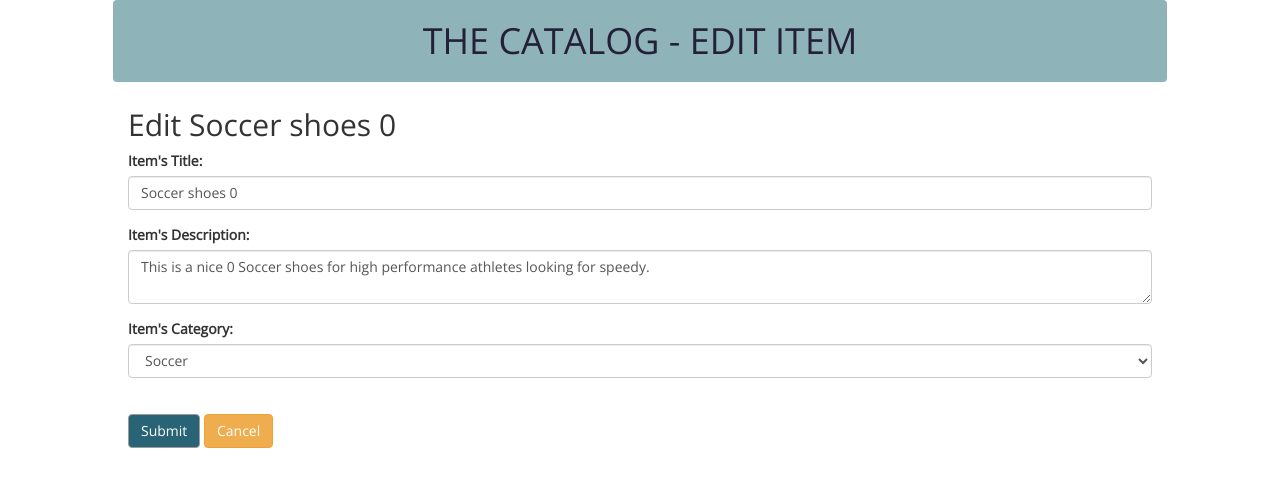
After one commit to filipecosta01/fullstack_nanodegree_P4, a Flask app: page /catalog/category/1/item/1/edit in a window 1280 px wide. The commit adds this page. Shown: the top 487 px of the page. Run offline with Flask 2, Linux system fonts and the light colour scheme; a user stored in the database is signed in; some libraries are stand-ins or nearby versions.

Commit message:
Including html files and methods for category and item CRUDs

```diff
--- a/vagrant/item-catalog/server.py
+++ b/vagrant/item-catalog/server.py
@@ -9,7 +9,8 @@ import httplib2
 import json
 import requests
 
-CLIENT_ID = json.loads(open('client_secrets.json', 'r').read())['web']['client_id']
+CLIENT_ID = json.loads(open('client_secrets.json', 'r')
+                       .read())['web']['client_id']
 app = Flask(__name__)
 
 engine = create_engine('sqlite:///catalog.db')
@@ -21,83 +22,279 @@ session = DBSession()
 @app.route('/')
 @app.route('/catalog')
 def showCatalog():
+    '''
+    Show the main page with latest items registered on database.
+    '''
     user_id = getUserIdFromSession(login_session)
     categories = session.query(Category).limit(12)
     latest_items = session.query(Item).order_by('created_at desc').limit(12)
     if user_id:
         user = user = session.query(User).filter_by(id=user_id).one()
-        return render_template('catalog.html', user=user, categories=categories, latest_items=latest_items, side_navigation=True)
-    return render_template('catalog.html', categories=categories, latest_items=latest_items, side_navigation=True)
+        return render_template('catalog.html', user=user, categories=categories,
+                               latest_items=latest_items, side_navigation=True)
+
+    return render_template('catalog.html', categories=categories,
+                           latest_items=latest_items, side_navigation=True)
 @app.route('/login')
 def showLogin():
+    '''
+    Show login view with google authentication only (for now...)
+    '''
     user_id = getUserIdFromSession(login_session)
     if user_id:
         flash('You are already logged in.', 'error')
         return redirect(url_for('showCatalog'))
-    state = ''.join(random.choice(string.ascii_uppercase + string.digits) for x in xrange(32))
+    state = ''.join(random.choice(string.ascii_uppercase + string.digits)
+                    for x in xrange(32))
     login_session['state'] = state
+
     return render_template('login.html', STATE=state, CLIENT_URL=CLIENT_ID)
 
 @app.route('/catalog/category/create', methods=['GET', 'POST'])
 def createCategory():
+    '''
+    Render the form to create a new category and save it in database if all the
+    information was filled correctly.
+    '''
+    user_id = getUserIdFromSession(login_session)
+    if not user_id:
+        flash('Only authenticated users can create categories', 'error')
+        return redirect(url_for('showCatalog'))
+
     if request.method == 'POST':
-        user_id = getUserIdFromSession(login_session)
-        if not user_id:
-            flash("Only authenticated users can create categories", 'error')
-            return redirect(url_for('showCatalog'))
-        category_name = request.form['title']
-        if not category_name:
-            flash("The new category needs a title", 'error')
+        category_title = request.form['title']
+        if not category_title:
+            flash('New category needs a title', 'error')
             return render_template('create_category.html')
-        category = Category(title=category_name, user_id=login_session['user_id'])
+        category = Category(title=category_title,
+                            user_id=login_session['user_id'])
+
         session.add(category)
         session.commit()
-        flash("The Category %s included with success!" %category.title, 'success')
+
+        flash('Category \'%s\' created with success!' %category.title, 'success')
         return redirect(url_for('showCatalog'))
     else:
-        user_id = getUserIdFromSession(login_session)
-        if not user_id:
-            flash("Only authenticated users can create categories", 'error')
-            return redirect(url_for('showCatalog'))
         return render_template('create_category.html')
 
 @app.route('/catalog/category/<int:category_id>/edit', methods=['GET', 'POST'])
 def editCategory(category_id):
+    '''
+    Render the form to edit a specific category and save it in database if all
+    the information was filled correctly.
+    '''
+    user_id = getUserIdFromSession(login_session)
+    if not user_id:
+        flash('Only authenticated users can edit categories', 'error')
+        return redirect(url_for('showCategoryItems',
+                                category_id=category_id))
+    category = session.query(Category).filter_by(id=category_id).one()
+    if not category.user_id == user_id:
+        flash('Only owner can edit a specific category', 'error')
+        return redirect(url_for('showCategoryItems',
+                                category_id=category_id))
+
     if request.method == 'POST':
-        return render_template('catalog.html')
+        new_category_title = request.form['title']
+        if not new_category_title:
+            flash('Category needs a title', 'error')
+            return render_template('edit_category.html', category=category)
+        category.title = new_category_title
+        session.commit()
+
+        flash('Category \'%s\' edited with success!' %category.title, 'success')
+
+        return redirect(url_for('showCategoryItems', category_id=category_id))
     else:
-        return render_template('catalog.html')
+        return render_template('edit_category.html', category=category)
+
+@app.route('/catalog/category/<int:category_id>/delete',
+           methods=['GET', 'POST'])
+def deleteCategory(category_id):
+    '''
+    Render the form to delete a specific category and delete it in database.
+    '''
+    user_id = getUserIdFromSession(login_session)
+    if not user_id:
+        flash('Only authenticated users can delete categories', 'error')
+        return redirect(url_for('showCategoryItems',
+                                category_id=category_id))
+
+    category = session.query(Category).filter_by(id=category_id).one()
+    if not category.user_id == user_id:
+        flash('Only owner can delete a specific category', 'error')
+        return redirect(url_for('showCategoryItems',
+                                category_id=category_id))
+
+    if request.method == 'POST':
+        session.delete(category)
+        session.commit()
+
+        flash('Category \'%s\' deleted with success!' %category.title, 'success')
+        return redirect(url_for('showCatalog'))
+    else:
+        return render_template('delete_category.html', category=category)
 
 @app.route('/catalog/category/<int:category_id>/items')
 def showCategoryItems(category_id):
-    return render_template('catalog.html', side_navigation=True)
+    '''
+    Render the items for a specific category selected.
+    '''
+    user_id = getUserIdFromSession(login_session)
+
+    items = session.query(Item).filter_by(category_id=category_id).all()
+    categories = session.query(Category).all()
+    category = filter(lambda item: item.id == category_id, categories)[0]
+    if user_id:
+        user = user = session.query(User).filter_by(id=user_id).one()
+        return render_template('category_items.html', user=user,
+                               side_navigation=True, categories=categories,
+                               items=items, category=category)
+
+    return render_template('category_items.html', side_navigation=True,
+                           categories=categories, items=items,
+                           category=category)
 
 @app.route('/catalog/category/<int:category_id>/item/<int:item_id>')
 def showCategoryItem(category_id, item_id):
-    return render_template('catalog.html', side_navigation=True)
+    '''
+    Render one specific item for a specific category selected.
+    '''
+    user_id = getUserIdFromSession(login_session)
 
-@app.route('/catalog/category/<int:category_id>/item/create', methods=['GET', 'POST'])
+    categories = session.query(Category).all()
+    category = filter(lambda item: item.id == category_id, categories)[0]
+    item = session.query(Item).filter_by(id=item_id).one()
+    if user_id:
+        user = user = session.query(User).filter_by(id=user_id).one()
+        return render_template('category_item.html', user=user,
+                               categories=categories, item=item,
+                               category=category, side_navigation=True)
+
+    return render_template('category_item.html', categories=categories,
+                           item=item, category=category, side_navigation=True,)
+
+@app.route('/catalog/category/<int:category_id>/item/create',
+           methods=['GET', 'POST'])
 def createItem(category_id):
+    '''
+    Render the form to create a new item for a category and save it in
+    database if all the information was filled correctly.
+    '''
+    user_id = getUserIdFromSession(login_session)
+
+    if not user_id:
+        flash('Only authenticated users can create items', 'error')
+        return redirect(url_for('showCategoryItems',
+                                category_id=category_id))
+
+    categories = session.query(Category).all()
+    category = filter(lambda item: item.id == category_id, categories)
+
     if request.method == 'POST':
-        return render_template('catalog.html')
+        item_title = request.form['title']
+        item_description = request.form['description']
+        item_category = request.form['category']
+
+        if not (item_title and item_description and item_category):
+            flash('New item needs all the fields to be filled', 'error')
+            return render_template('create_item.html',
+                                   categories=categories,
+                                   category=category[0],
+                                   last_title=item_title,
+                                   last_description=item_description,
+                                   last_category=int(item_category))
+        item = Item(title=item_title, description=item_description,
+                    category_id=int(item_category),
+                    user_id=login_session['user_id'])
+
+        session.add(item)
+        session.commit()
+
+        flash('Item \'%s\' created with success!' %item.title, 'success')
+        return redirect(url_for('showCategoryItems', category_id=category_id))
     else:
-        return render_template('catalog.html')
+        return render_template('create_item.html', category=category[0],
+                               categories=categories)
 
-@app.route('/catalog/category/<int:category_id>/item/<int:item_id>', methods=['GET', 'POST'])
+@app.route('/catalog/category/<int:category_id>/item/<int:item_id>/delete',
+           methods=['GET', 'POST'])
 def deleteItem(category_id, item_id):
+    '''
+    Render the form to delete a specific item and delete it in database.
+    '''
+    user_id = getUserIdFromSession(login_session)
+    if not user_id:
+        flash('Only authenticated users can access item edit form', 'error')
+        return redirect(url_for('showCategoryItems',
+                                category_id=category_id))
+
+    item = session.query(Item).filter_by(id=item_id).one()
+    if not item.user_id == user_id:
+        flash('Only owner can delete a specific item', 'error')
+        return redirect(url_for('showCategoryItem',
+                                category_id=category_id, item_id=item_id))
+
     if request.method == 'POST':
-        return render_template('catalog.html')
+        session.delete(item)
+        session.commit()
+
+        flash('Item \'%s\' deleted with success!' %item.title, 'success')
+        return redirect(url_for('showCategoryItems', category_id=category_id))
     else:
-        return render_template('catalog.html')
+        return render_template('delete_item.html', item=item)
 
-@app.route('/catalog/category/<int:category_id>/item/<int:item_id>', methods=['GET', 'POST'])
+@app.route('/catalog/category/<int:category_id>/item/<int:item_id>/edit', methods=['GET', 'POST'])
 def editItem(category_id, item_id):
+    '''
+    Render the form to edit a specific item and save it in database if all
+    the information was filled correctly.
+    '''
+    user_id = getUserIdFromSession(login_session)
+    if not user_id:
+        flash('Only authenticated users can access item edit form', 'error')
+        return redirect(url_for('showCategoryItems',
+                                category_id=category_id))
+
+    categories = session.query(Category).all()
+    item = session.query(Item).filter_by(id=item_id).one()
+
+    if not item.user_id == user_id:
+        flash('Only owner can edit a specific item', 'error')
+        return redirect(url_for('showCategoryItem',
+                                category_id=category_id, item_id=item_id))
+
     if request.method == 'POST':
-        return render_template('catalog.html')
+        item_title = request.form['title']
+        item_description = request.form['description']
+        item_category = request.form['category']
+
+        if not (item_title and item_description and item_category):
+            flash('Edit item needs all the fields to be filled', 'error')
+            return render_template('edit_item.html',
+                                   categories=categories,
+                                   item=item,
+                                   last_title=item_title,
+                                   last_description=item_description,
+                                   last_category=int(item_category))
+
+        item.title = item_title
+        item.description = item_description
+        item.category_id = int(item_category)
+
+        session.commit()
+
+        flash('Item \'%s\' edited with success!' %item.title, 'success')
+        return redirect(url_for('showCategoryItem',
+                                category_id=item.category_id, item_id=item_id))
     else:
-        return render_template('catalog.html')
+        return render_template('edit_item.html', item=item, categories=categories)
 
 def createUser(login_session):
+    '''
+    Create a new user using the login_session, with information returned from
+    google oAuth.
+    '''
     user_name = login_session['name']
     user_email = login_session['email']
     newUser = User(name=user_name, email=user_email)
@@ -109,6 +306,10 @@ def createUser(login_session):
 
 @app.route('/gconnect', methods=['POST'])
 def gconnect():
+    '''
+    Do the Google Authentication using oAuth and information from user's
+    account. Creates a new session and store values like user_id and name.
+    '''
     if request.args.get('state') != login_session['state']:
         response = make_response(json.dumps('Invalid state'), 401)
         response.headers['Content-type'] = 'application/json'
@@ -194,15 +395,22 @@ def gconnect():
 
 @app.route('/gdisconnect')
 def doLogout():
+    '''
+    Revoke the Google Authentication using oAuth and information from user's
+    account. Delete all the information from the session.
+    '''
     errorMessage = 'Failed to revoke the access token for the user...'
     try:
         access_token = login_session['access_token']
         if access_token is None:
             flash(errorMessage, 'error')
             return redirect(url_for('showCatalog'))
-        url = 'https://accounts.google.com/o/oauth2/revoke?token=%s' % login_session['access_token']
+        oAuthUrl = 'https://accounts.google.com/o/oauth2/revoke?token='
+        url = '%s%s' % (oAuthUrl, access_token)
         h = httplib2.Http()
         result = h.request(url, 'GET')[0]
+        print result['status']
+        print result
         if result['status'] == '200':
             del login_session['user_id']
             del login_session['access_token']
@@ -210,6 +418,14 @@ def doLogout():
             del login_session['name']
             del login_session['email']
             flash('Successfuly logged out', 'success')
+            return redirect(url_for('showCatalog'))
+        elif result['status'] == '400':
+            del login_session['user_id']
+            del login_session['access_token']
+            del login_session['google_id']
+            del login_session['name']
+            del login_session['email']
+            flash('Your token expired... Log In again', 'error')
             return redirect(url_for('showCatalog'))
         else:
             flash(errorMessage, 'error')
@@ -219,10 +435,16 @@ def doLogout():
         return redirect(url_for('showCatalog'))
 
 def getUserInfo(user_id):
+    '''
+    Get the user information from database filtering by user_id in parameter.
+    '''
     user = session.query(User).filter_by(id=user_id).one()
     return user
 
 def getUserId(email):
+    '''
+    Get the user_id information from database filtering by email in paramter.
+    '''
     try:
         user = session.query(User).filter_by(email=email).one()
         return user.id
@@ -230,6 +452,9 @@ def getUserId(email):
         return None
 
 def getUserIdFromSession(login_session):
+    '''
+    Get the user_id information from the session variable in parameter.
+    '''
     try:
         user = login_session['user_id']
         return user
--- a/vagrant/item-catalog/static/main.css
+++ b/vagrant/item-catalog/static/main.css
@@ -62,8 +62,8 @@ body {
   color: white;
 }
 
-.single-comment-area {
-  background-color: #d4d4d4;
+.selected {
+    text-decoration: underline;
 }
 
 .action-area-text {
--- /dev/null
+++ b/vagrant/item-catalog/templates/edit_item.html
@@ -0,0 +1,65 @@
+{% extends "base.html" %}
+
+{% block title %}
+<a class="blog-title" href="{{ url_for('showCategoryItems', category_id=item.category_id) }}">
+  <h1 class="text-uppercase text-center">
+    The Catalog - Edit Item
+  </h1>
+</a>
+{% endblock %}
+
+{% block error_message %}
+  {% with error_messages = get_flashed_messages(with_categories=true) %}
+  {% if error_messages and error_messages[0] and error_messages[0][0] == 'error' %}
+    <div class="alert alert-danger" role="alert">
+      <strong>Oh snap!</strong> {{error_messages[0][1]}}
+    </div>
+  {% endif %}
+  {% endwith %}
+{% endblock %}
+
+<!-- Render the main area of the new post's' page. Only authenticated users will access this page. -->
+{% block content %}
+<div class="col-md-12">
+  <h2>Edit {{item.title}}</h2>
+  <form method="POST">
+    <div class="form-group">
+      <label for="name">
+        Item's Title:
+      </label>
+      <input type="text" class="form-control" id="title" name="title" value="{{last_title if last_title else item.title}}" placeholder="Title">
+    </div>
+    <div class="form-group">
+      <label for="description">
+        Item's Description:
+      </label>
+      <textarea class="form-control" id="description" name="description" placeholder="Description">{{last_description if last_description else item.description}}</textarea>
+    </div>
+    <div class="form-group">
+      <label for="name">
+        Item's Category:
+      </label>
+      <select class="form-control" name="category" id="category">
+        <option disabled value=''>Select a category</option>
+        {% for categoryItem in categories %}
+            {% if last_category and last_category == categoryItem.id %}
+            <option selected value='{{categoryItem.id}}'>{{categoryItem.title}}</option>
+            {% elif not last_category and item.category_id == categoryItem.id %}
+            <option selected value='{{categoryItem.id}}'>{{categoryItem.title}}</option>
+            {% else %}
+            <option value='{{categoryItem.id}}'>{{categoryItem.title}}</option>
+            {% endif %}
+        {% endfor %}
+    </select>
+    </div>
+    <div class="row">
+      <div class="error-message col-md-12">
+        {{error_message}}
+      </div>
+    </div>
+    <br>
+    <button class="btn btn-submit" type="submit">Submit</button>
+    <button class="btn btn-warning" formmethod="GET" formaction="{{ url_for('showCategoryItem', category_id=item.category_id, item_id=item.id) }}" type="submit">Cancel</button>
+  </form>
+</div>
+{% endblock %}
--- a/vagrant/item-catalog/templates/login.html
+++ b/vagrant/item-catalog/templates/login.html
@@ -58,7 +58,6 @@ function signInCallback(authResult) {
 {% block action_area %}
   {% if user %}
   <a href="{{ url_for('doLogout') }}">Logout</a>
-  <a href="/logout">Logout</a>
   {% else %}
   <div id="signInButton">
     <span class="g-signin"
```
Also changed, not shown: vagrant/item-catalog/templates/category_item.html (added, +107 -0 lines), vagrant/item-catalog/templates/category_items.html (added, +116 -0 lines), vagrant/item-catalog/templates/create_item.html (added, +65 -0 lines), vagrant/item-catalog/templates/delete_category.html (added, +19 -0 lines), vagrant/item-catalog/templates/delete_item.html (added, +19 -0 lines), vagrant/item-catalog/templates/edit_category.html (renamed from vagrant/item-catalog/templates/create_category.html, +4 -4 lines), vagrant/item-catalog/catalog.db.
